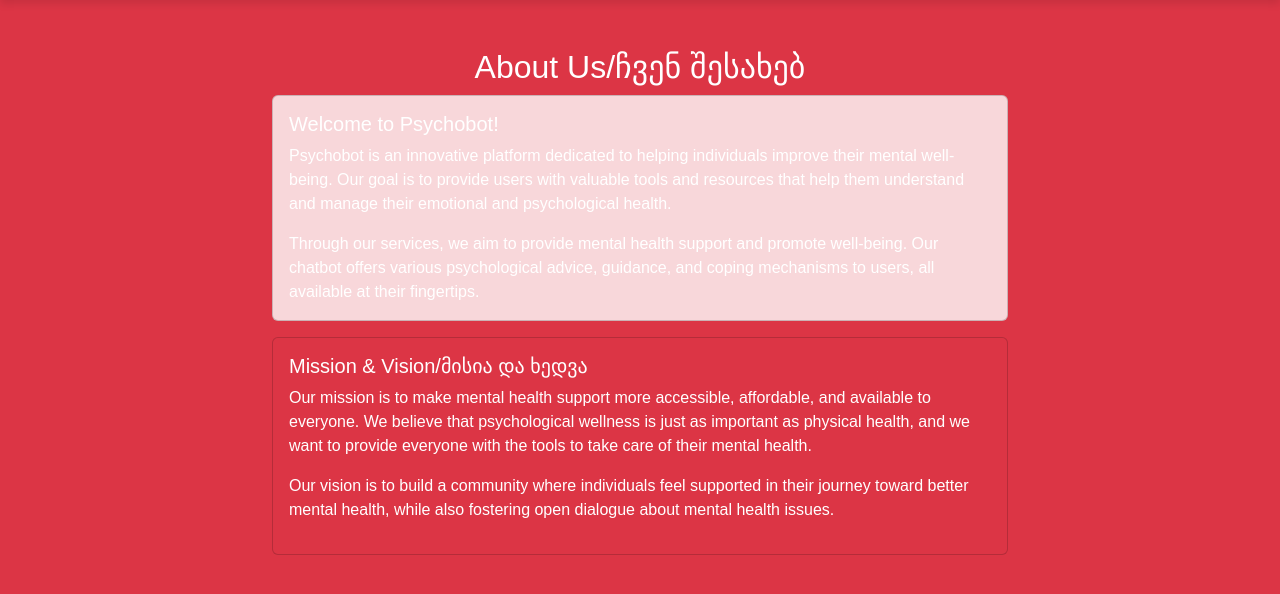
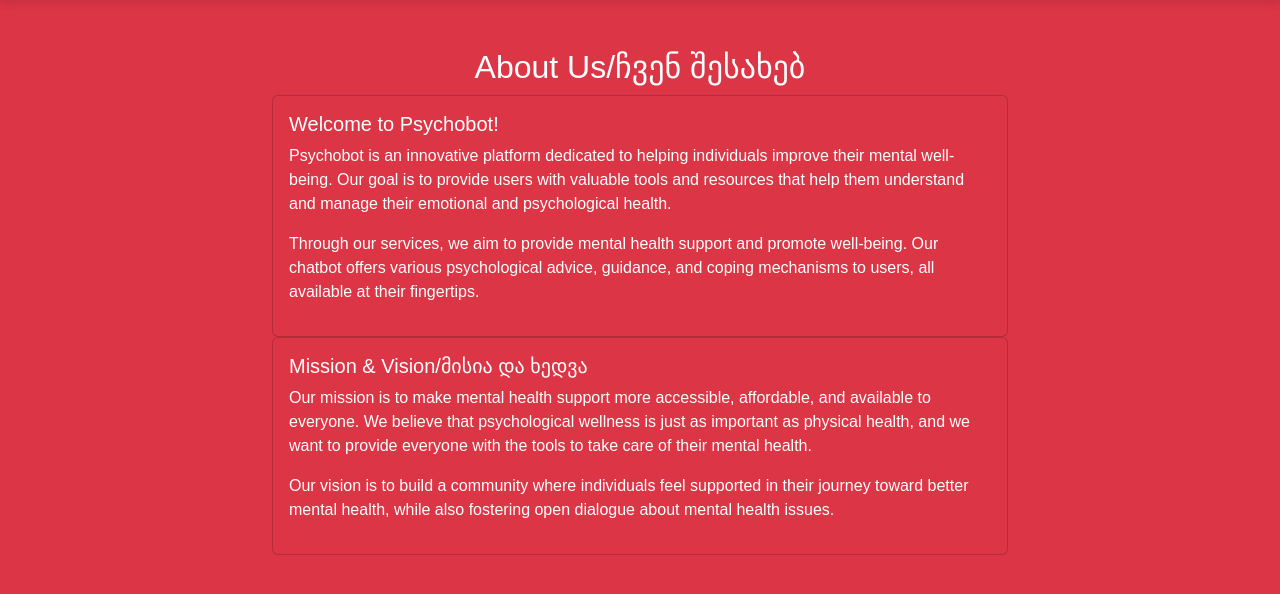
Before and after one commit to SANDRICKSON/PSYCHOLOGICALBOT, a Flask app: page /about in a window 1280 px wide. Shown: the part 111-705 px from the top of the page. Run offline with Flask 3, Linux system fonts and the light colour scheme.

Commit message:
Update about.html

```diff
--- a/templates/about.html
+++ b/templates/about.html
@@ -121,14 +121,14 @@
         <h2 class="text-center text-white">About Us/ჩვენ შესახებ</h2>
         <div class="row justify-content-center">
             <div class="col-md-8">
-                <div class="card text-white bg-danger-subtle mb-3">
+
+                <div class="card bg-danger text-white">
                     <div class="card-body">
                         <h5 class="card-title">Welcome to Psychobot!</h5>
-                        <p class="card-text">
-                            Psychobot is an innovative platform dedicated to helping individuals improve their mental well-being. Our goal is to provide users with valuable tools and resources that help them understand and manage their emotional and psychological health.
+                        <p>
+                             Psychobot is an innovative platform dedicated to helping individuals improve their mental well-being. Our goal is to provide users with valuable tools and resources that help them understand and manage their emotional and psychological health.
                         </p>
-                        <p class="card-text">
-                            Through our services, we aim to provide mental health support and promote well-being. Our chatbot offers various psychological advice, guidance, and coping mechanisms to users, all available at their fingertips.
+                        <p>Through our services, we aim to provide mental health support and promote well-being. Our chatbot offers various psychological advice, guidance, and coping mechanisms to users, all available at their fingertips.
                         </p>
                     </div>
                 </div>
```
